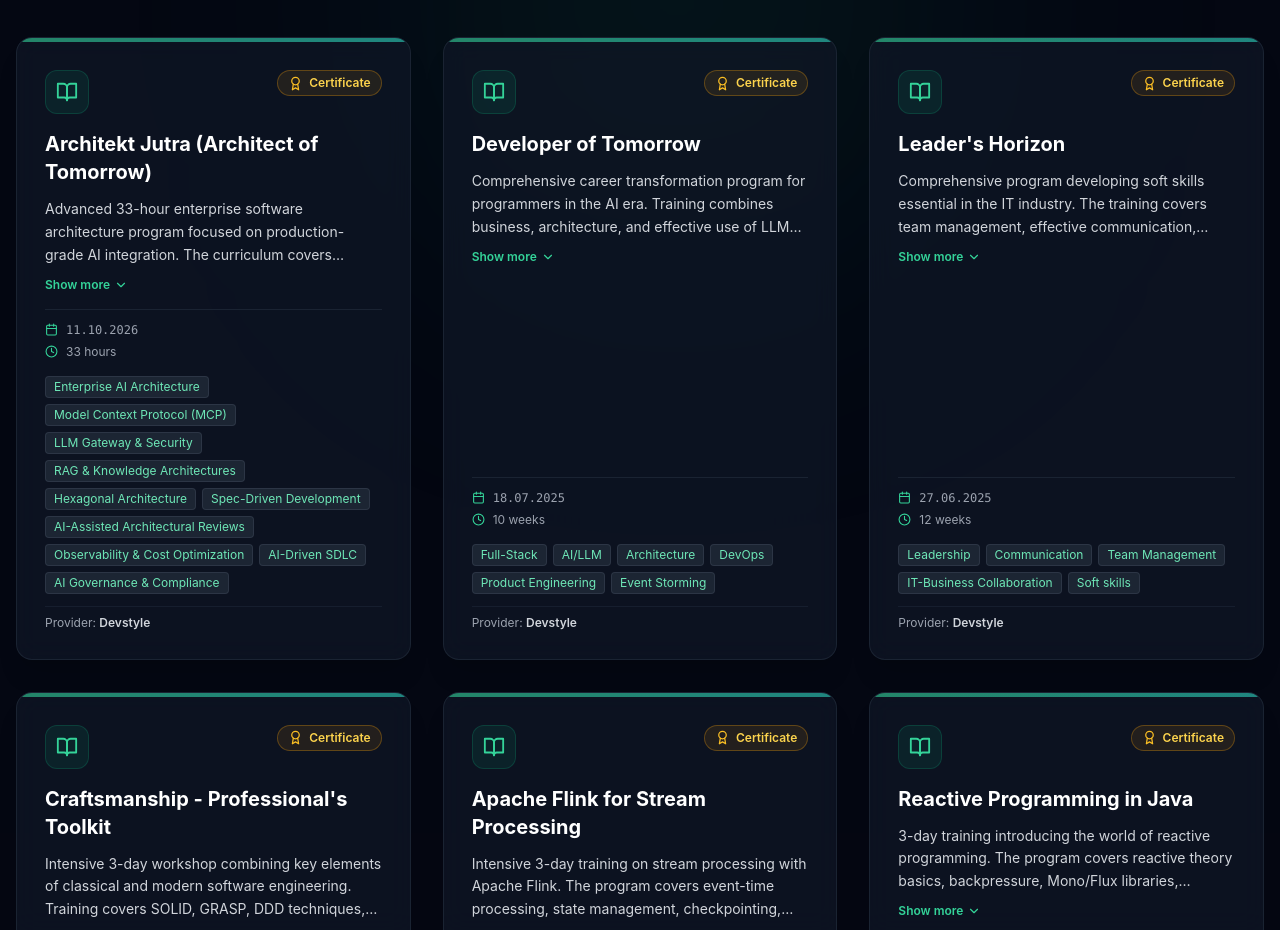
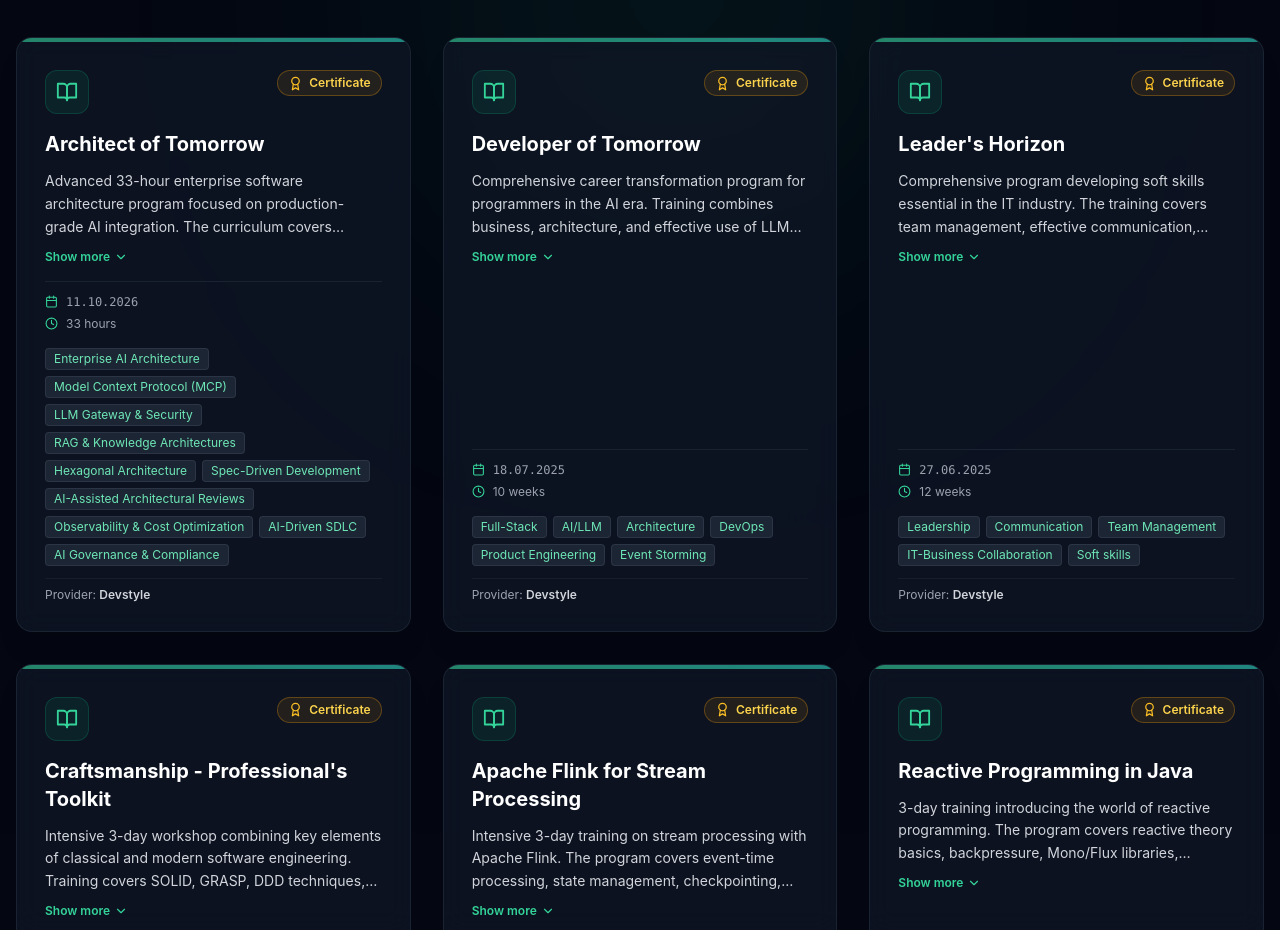
Before and after one commit to sebastianstrzalkowski/cv-website, a React (Vite) app: page / in a window 1280 px wide. Shown: the part 8820-9750 px from the top of the page. Built offline with nearby package versions, Linux system fonts and the light colour scheme.

Commit message:
feat(data): use English course title Architect of Tomorrow for English locale

```diff
--- a/src/data/developerData.js
+++ b/src/data/developerData.js
@@ -509,7 +509,7 @@ const developerData = {
     } else {
       return [
         {
-          name: "Architekt Jutra (Architect of Tomorrow)",
+          name: "Architect of Tomorrow",
           description: "Advanced 33-hour enterprise software architecture program focused on production-grade AI integration. The curriculum covers modular, plugin-based, and hexagonal architecture patterns designed for LLM integration, secure and audited access layers (LLM Gateway, Model Context Protocol - MCP), knowledge architectures based on RAG and ontologies, Spec-Driven Development, AI-assisted architectural reviews evaluating consistency, compliance, and cost efficiency, as well as SDLC optimization, observability, and cost controls.",
           date: "11.10.2026",
           duration: "33 hours",
```
